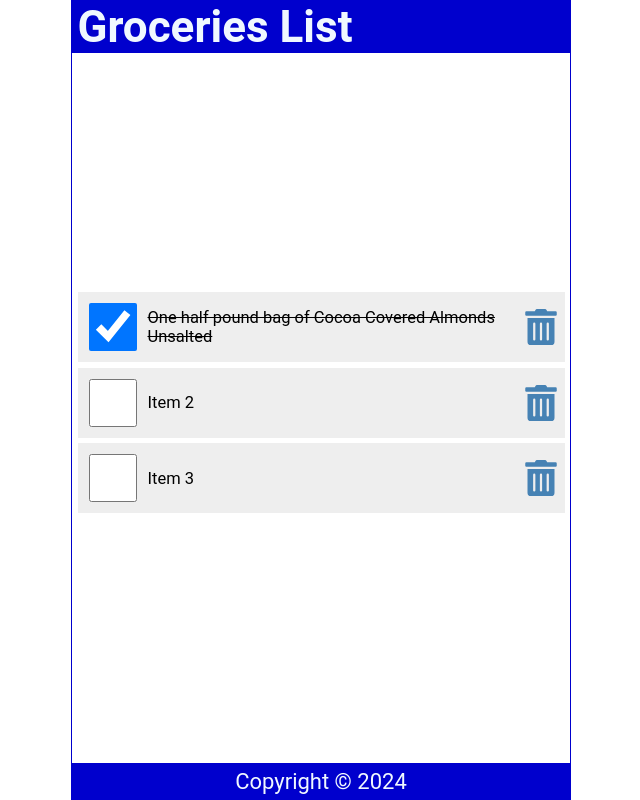
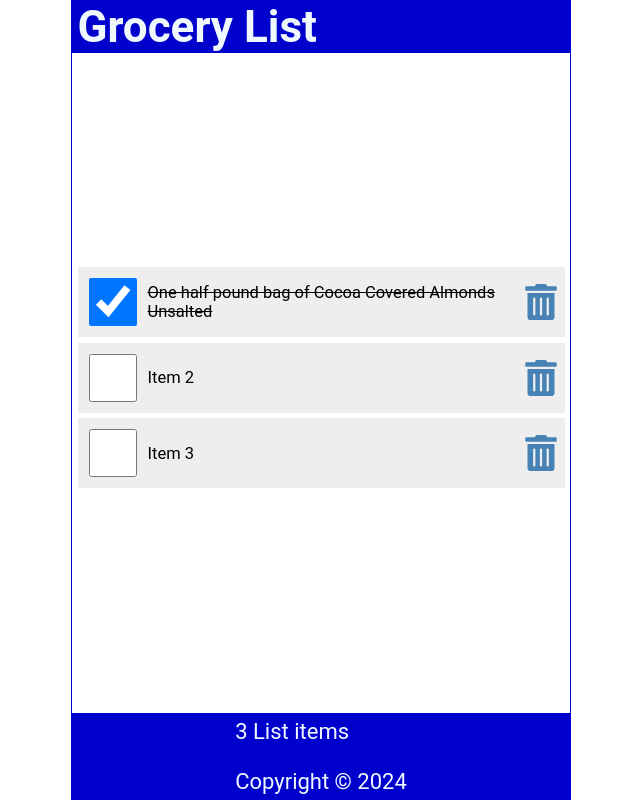
Before and after one commit to AkshitKushwaha/React-Tutorials, a React (Create React App) app: page / in a window 1280 px wide. Shown: the whole page, without its empty margins (319-959 px from the left). Built offline with nearby package versions, Linux system fonts and the light colour scheme.

Commit message:
Added components

```diff
--- a/src/App.js
+++ b/src/App.js
@@ -1,14 +1,50 @@
 import Header from './Header';
 import Content from'./Content';
 import Footer from './Footer';
+import { useState } from 'react';
 
-function App() {
+
+  function App() {
+
+    const [items, setItems] = useState([
+      {
+          id: 1,
+          checked: true,
+          item: "One half pound bag of Cocoa Covered Almonds Unsalted"
+      },
+      {
+          id: 2,
+          checked: false,
+          item: "Item 2"
+      },
+      {
+          id: 3,
+          checked: false,
+          item: "Item 3"
+      }
+    ]);
+
+    const handleCheck = (id) => {
+    //console.log(`key: ${id}`)
+    const listItems = items.map((item) => item.id === id ? { ...item, checked: !item.checked } : item);
+    setItems(listItems);
+    localStorage.setItem('shoppinglist', JSON.stringify(listItems));
+    }
+
+    const handleDelete = (id) => {
+    const listItems = items.filter((item) => item.id !== id);
+    setItems(listItems);
+    localStorage.setItem('shoppinglist', JSON.stringify(listItems));
+    }
 
   return (
     <div className="App">
-      <Header/>
-      <Content/>
-      <Footer/>
+      <Header title="Grocery List"/>
+      <Content items={items}
+               handleCheck={handleCheck}
+               handleDelete={handleDelete}
+      />
+      <Footer length={items.length} />
     </div>
   );
 }
--- a/src/Content.js
+++ b/src/Content.js
@@ -1,61 +1,16 @@
-import { useState } from 'react';
-import { FaTrashAlt } from 'react-icons/fa';
+import ItemList from './ItemList';
 
-const Content = () => {
-    const [items, setItems] = useState([
-        {
-            id: 1,
-            checked: true,
-            item: "One half pound bag of Cocoa Covered Almonds Unsalted"
-        },
-        {
-            id: 2,
-            checked: false,
-            item: "Item 2"
-        },
-        {
-            id: 3,
-            checked: false,
-            item: "Item 3"
-        }
-    ]);
+const Content = ({items, handleCheck, handleDelete}) => {
 
-    const handleCheck = (id) => {
-        //console.log(`key: ${id}`)
-        const listItems = items.map((item) => item.id === id ? { ...item, checked: !item.checked } : item);
-        setItems(listItems);
-        localStorage.setItem('shoppinglist', JSON.stringify(listItems));
-    }
-
-    const handleDelete = (id) => {
-        const listItems = items.filter((item) => item.id !== id);
-        setItems(listItems);
-        localStorage.setItem('shoppinglist', JSON.stringify(listItems));
-    }
 
     return (
         <main>
             {items.length ? (
-                <ul>
-                    {items.map((item) => (
-                        <li className="item" key={item.id}>
-                            <input
-                                type="checkbox"
-                                onChange={() => handleCheck(item.id)}
-                                checked={item.checked}
-                            />
-                            <label
-                                style={(item.checked) ? { textDecoration: 'line-through' } : null}
-                                onDoubleClick={() => handleCheck(item.id)}
-                            >{item.item}</label>
-                            <FaTrashAlt
-                                onClick={() => handleDelete(item.id)}
-                                role="button"
-                                tabIndex="0"
-                            />
-                        </li>
-                    ))}
-                </ul>
+                <ItemList
+                    items={items}
+                    handleCheck={handleCheck}
+                    handleDelete={handleDelete}
+                />
             ) : (
                 <p style={{ marginTop: '2rem' }}>Your list is empty.</p>
             )}
@@ -64,3 +19,9 @@ const Content = () => {
 }
 
 export default Content
+
+
+// ...item means spread out the current items
+// localStorage.setItem('shoppinglist', JSON.stringify(listItems)); this data is saved in the lpcal storage
+// {{ marginTop: '2rem' }} one curly brace means its an expression anothewr brace means its a style
+// {items, handleCheck, handleDelete} Through prop drilling
--- a/src/Footer.js
+++ b/src/Footer.js
@@ -1,11 +1,12 @@
 import React from 'react'
 
-export default function Footer() {
+export default function Footer({ length }) {
 
     const today = new Date();
 
   return (
     <footer>
+        <p>{length} List {length === 1 ? "item" : "items"}</p><br/>
         <p>Copyright &copy; {today.getFullYear()}</p>
     </footer>
   )
--- a/src/Header.js
+++ b/src/Header.js
@@ -1,10 +1,32 @@
 import React from 'react'
 
-export default function Header() {
+//Through de-structuring:-
+
+export default function Header({ title }) {
 
   return (
     <header>
-      <h1>Groceries List</h1>
+      <h1>{title}</h1>
     </header>
   )
 }
+
+Header.defaultProps = {
+  title: "Default Title"
+}
+
+
+/*
+
+OR
+
+export default function Header(props) {
+
+  return (
+    <header>
+      <h1>{props.title}</h1>
+    </header>
+  )
+}
+
+*/
--- /dev/null
+++ b/src/ItemList.js
@@ -0,0 +1,18 @@
+import React from 'react'
+import { FaTrashAlt } from 'react-icons/fa';
+import LineItem from './LineItem.js';
+
+export default function ItemList({items, handleCheck, handleDelete}) {
+  return (
+    <ul>
+        {items.map((item) => (
+            <LineItem
+                key = {item.id}
+                item = {item}
+                handleCheck = {handleCheck}
+                handleDelete = {handleDelete}
+            />
+        ))}
+    </ul>
+  )
+}
--- /dev/null
+++ b/src/LineItem.js
@@ -0,0 +1,24 @@
+import React from 'react'
+import { FaTrashAlt } from 'react-icons/fa';
+
+export default function LineItem({item, handleCheck, handleDelete}) {
+  return (
+    <li className="item" key={item.id}>
+        <input
+            type="checkbox"
+            onChange={() => handleCheck(item.id)}
+            checked={item.checked}
+        />
+        <label
+            style={(item.checked) ? { textDecoration: 'line-through' } : null}
+            onDoubleClick={() => handleCheck(item.id)}
+        >{item.item}</label>
+        <FaTrashAlt
+            onClick={() => handleDelete(item.id)}
+            role="button"
+            tabIndex="0"
+            aria-label={`Delete ${item.item}`}
+        />
+    </li>
+  )
+}
```
